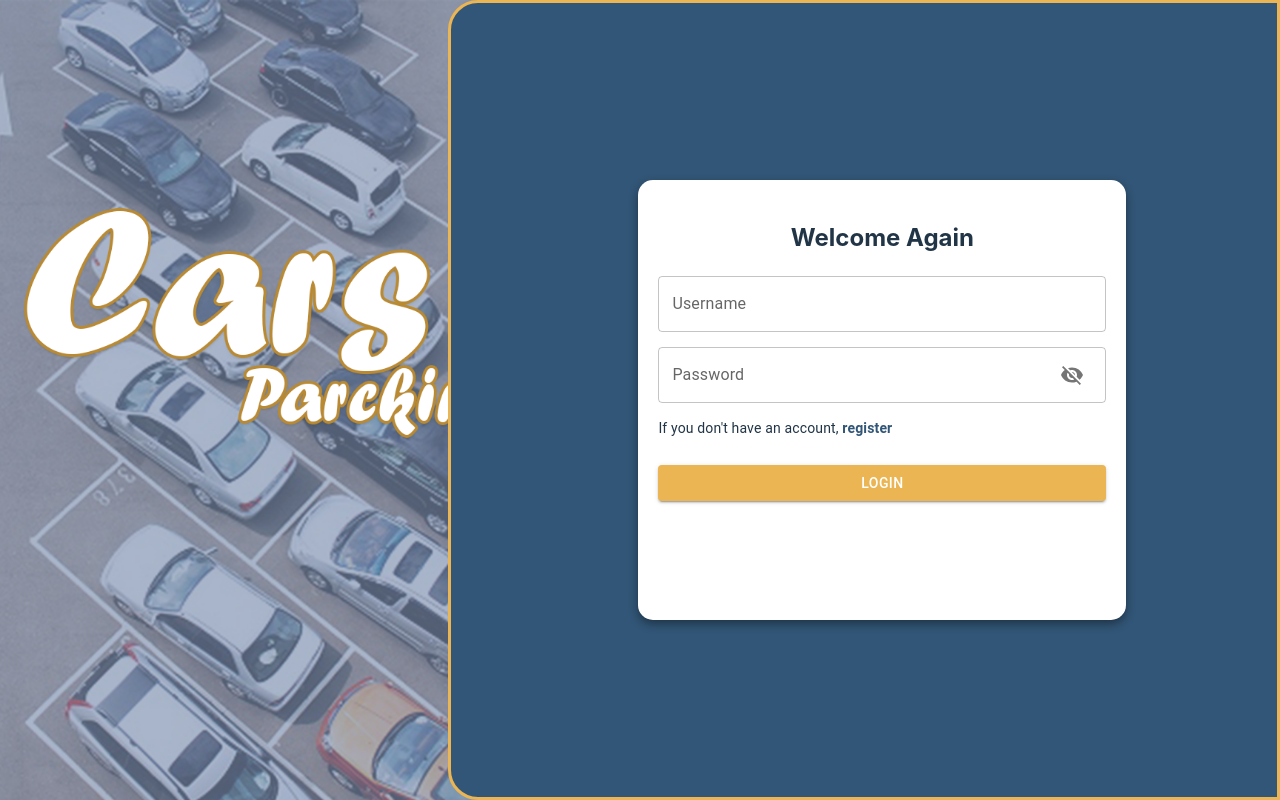
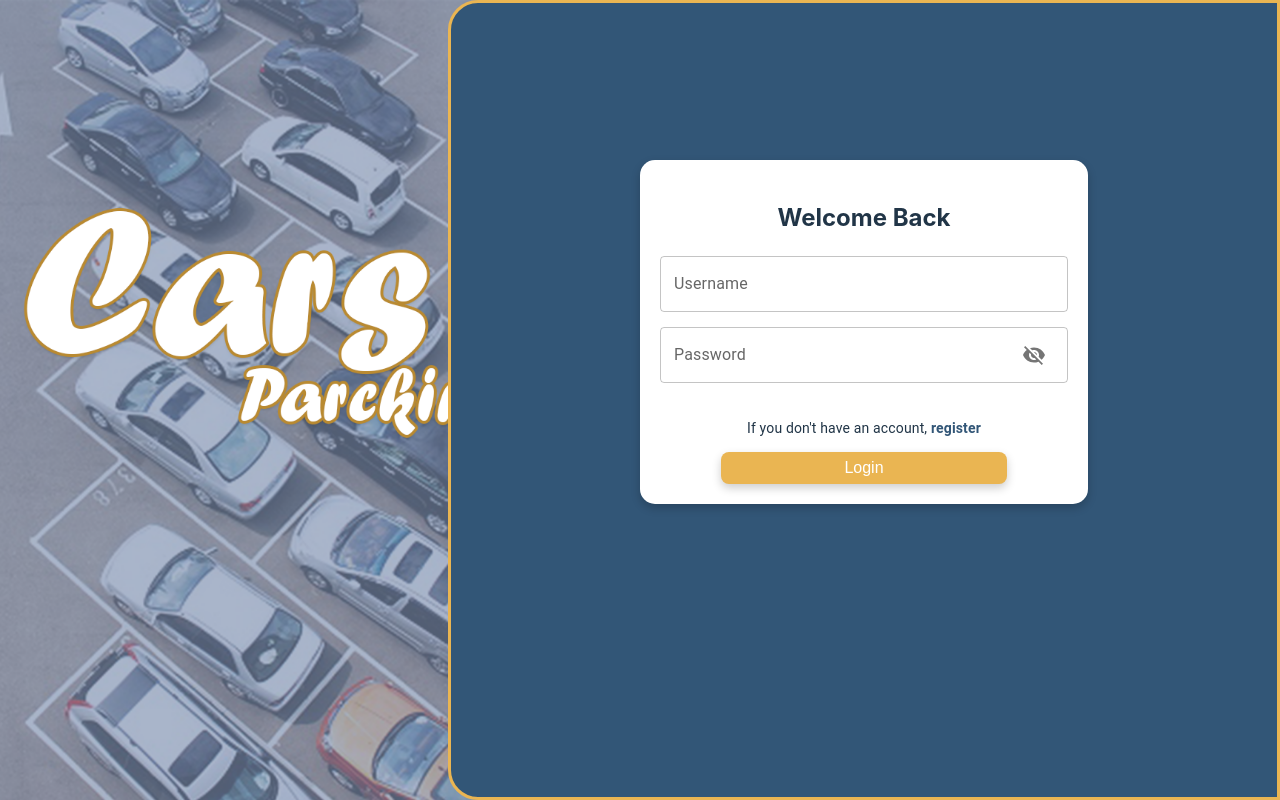
Before and after one commit to BAHAA-THE-KING/iss-front, a React (Vite) app: page /login in a window 1280 px wide. Built offline with nearby package versions, Linux system fonts and the light colour scheme.

Commit message:
add animation to login form

```diff
--- a/package.json
+++ b/package.json
@@ -18,6 +18,7 @@
     "@mui/x-date-pickers": "^7.23.3",
     "axios": "^1.7.9",
     "dayjs": "^1.11.13",
+    "framer-motion": "^11.15.0",
     "jsencrypt": "^3.3.2",
     "react": "^18.3.1",
     "react-dom": "^18.3.1",
--- a/src/hooks/login_hook/index.tsx
+++ b/src/hooks/login_hook/index.tsx
@@ -18,11 +18,10 @@ export const useLoginForm = () => {
     }
 
     if (Object.keys(newErrors).length > 0) {
-      setErrors(newErrors); // Set error messages
-      return false; // Return false if there are validation errors
+      setErrors(newErrors);
+      return false;
     }
-
-    return true; // Return true if no errors
+    return true;
   };
 
   return {
--- a/src/views/Login/components/login_form/index.tsx
+++ b/src/views/Login/components/login_form/index.tsx
@@ -1,8 +1,8 @@
-import { Box, TextField, IconButton, InputAdornment, Button , Typography  } from "@mui/material";
-import { useLoginForm } from "src/hooks"; // Import the custom hook
+import { Box, TextField, IconButton, InputAdornment , Typography  } from "@mui/material";
+import { useLoginForm } from "src/hooks";
 import { Visibility, VisibilityOff } from "@mui/icons-material";
 import { useNavigate } from "react-router";
-
+import { motion } from "framer-motion";
 
 export default function LoginForm() {
   const navigate = useNavigate();
@@ -21,32 +21,48 @@ export default function LoginForm() {
 
   const handleSubmit = () => {
     if (handleLogin()) {
-      navigate("/show-parks"); // Navigate on successful login
+      navigate("/show-parks");
     }
   };
 
 
   return (
+    <motion.div
+      initial={{ opacity: 0, y: -100 }}
+      animate={{ opacity: 1, y: 0 }}
+      transition={{ duration: 1, ease: "easeInOut", delay: 0.2 }}
+      style={{ position: 'absolute',
+        width: "35%",
+        height: "80%",
+        top: '20%', right: '15%', transform: 'translateY(-10%)' }}
+    >
        <Box
       sx={{
-        position: "absolute", // Absolute positioning to move it freely
-        top: "50%", // Center vertically
-        right: "12%", // Margin from the right side of the screen
-        transform: "translateY(-50%)", // Ensure it's exactly centered vertically
-        width: "35%",
-        height: "50%",
         backgroundColor: "#fff",
         borderRadius: "15px",
-        boxShadow: "0px 4px 10px rgba(0, 0, 0, 0.4)",
+        boxShadow: "0px 4px 10px rgba(0, 0, 0, 0.2)",
         padding: "20px",
         display: "flex",
         flexDirection: "column",
-        justifyContent: "start",
+        justifyContent: "center",
         alignItems: "center",
       }}
     >
-      <h2 color="#325677">Welcome Again</h2>
+      <motion.h2
+          initial={{ opacity: 0 }}
+          animate={{ opacity: 1 }}
+          transition={{ delay: 0.2, duration: 1 }}
+        >
+          Welcome Back
+        </motion.h2>
 
+
+      <motion.div
+          initial={{ opacity: 0 }}
+          animate={{ opacity: 1 }}
+          transition={{ delay: 0.4, duration: 1 }}
+          style={{ width: '100%', marginBottom: '20px' }}
+        >
      <TextField
         label="Username"
         variant="outlined"
@@ -56,7 +72,7 @@ export default function LoginForm() {
         sx={{
           marginBottom: "15px",
           "& .MuiOutlinedInput-root.Mui-focused": {
-            borderColor: "#eab552", // Change focus color
+            borderColor: "#eab552",
           },
         }}
         error={!!errors.username}
@@ -72,7 +88,7 @@ export default function LoginForm() {
         sx={{
           marginBottom: "15px",
           "& .MuiOutlinedInput-root.Mui-focused": {
-            borderColor: "#eab552", // Change focus color
+            borderColor: "#eab552",
           },
         }}
         error={!!errors.password}
@@ -87,6 +103,13 @@ export default function LoginForm() {
           ),
         }}
       />
+        </motion.div>
+        <motion.div
+          initial={{ opacity: 0 }}
+          animate={{ opacity: 1 }}
+          transition={{ delay: 0.6, duration: 1 }}
+        >
+
        <Typography variant="body2" sx={{
         marginBottom: "6%" ,
        textAlign: "left", width: "100%" ,
@@ -99,20 +122,39 @@ export default function LoginForm() {
           register
         </span>
       </Typography>
-      <Button
-        variant="contained"
+         </motion.div>
+
+      <motion.button
           onClick={handleLogin}
-        sx={{
-          width: "100%",
-          backgroundColor: "#eab552",
-          "&:hover": {
+          whileTap={{ scale: 0.9 }}
+          whileHover={{
+            scale: 1.1,
             backgroundColor: "#d89f3d",
-          },
+            color: "black",
+          }}
+          transition={{
+            bounceDamping: 10,
+            bounceStiffness: 600,
+          }}
+          style={{
+            width: "70%",
+            padding: "7px 0",
+            backgroundColor: "#eab552", // Same color as before
+            color: "#fff",
+            borderRadius: "8px", // Radius like before
+            fontSize: "16px", // Font size like before
+            fontWeight: "lighter", // Same font weight as before
+            cursor: "pointer",
+            textAlign: "center",
+            border: "none",
+            boxShadow: "0px 4px 10px rgba(0, 0, 0, 0.2)", // Add shadow
+
                  }}
         >
           Login
-      </Button>
+        </motion.button>
     </Box>
+    </motion.div>
 
   );
 }
```
Also changed, not shown: 1 other file (tests, documents, lock files or other folders). Lines whose indentation alone changed are shown as unchanged.
